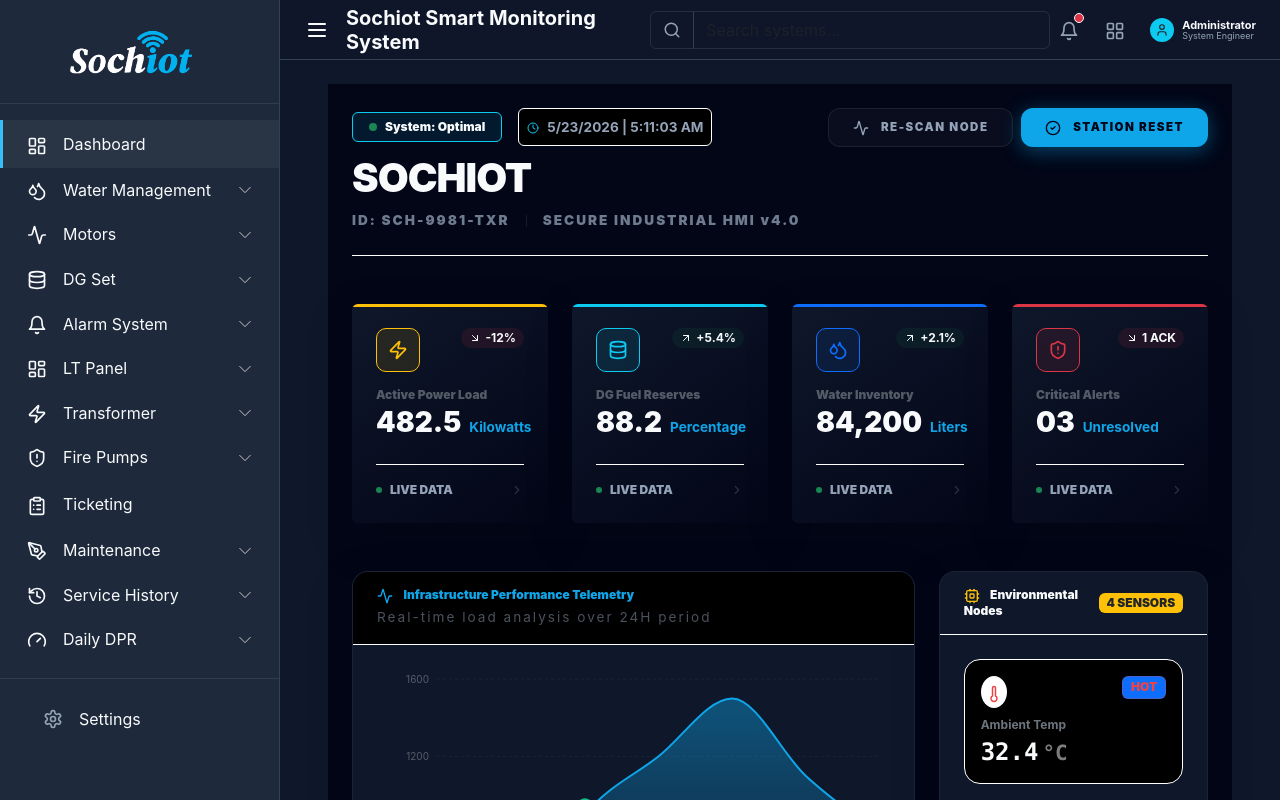
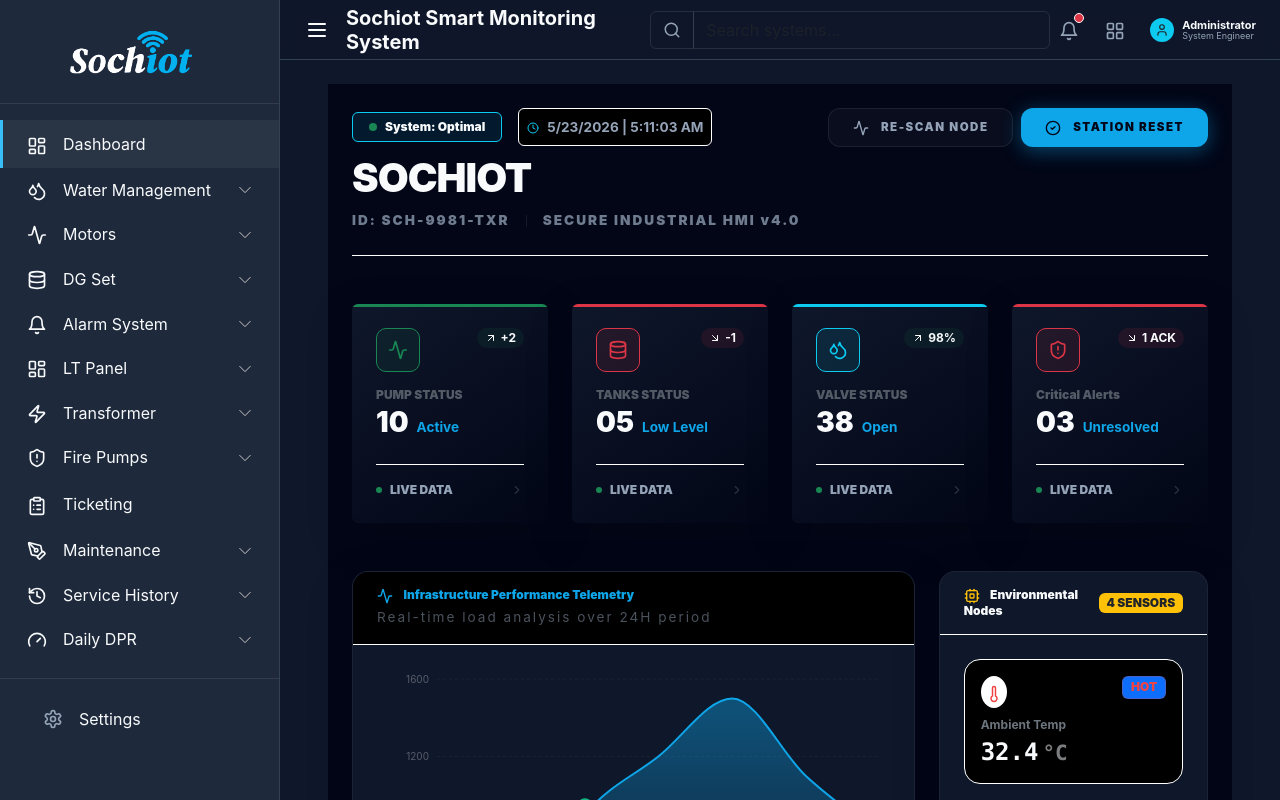
Before and after one commit to sanjay9664/BMS, a React (Vite) app: page /dashboard in a window 1280 px wide. Shown: the top 800 px of the page. Built offline with nearby package versions, Linux system fonts and the light colour scheme; sample sign-in values are in the browser's storage.

Commit message:
dashboade changes

```diff
--- a/src/pages/Dashboard.jsx
+++ b/src/pages/Dashboard.jsx
@@ -34,9 +34,9 @@
 
   const StatusCard = ({ title, value, unit, icon, color, trend, trendValue, path }) => {
     const handleNavigate = () => {
+      if (!path) return; // Disable navigation if path is null
       const userRole = localStorage.getItem('userRole') || 'user';
       if (path === '/settings' && userRole !== 'admin') {
-        // If they try to go to settings but aren't admin, stay here
         return;
       }
       navigate(path);
@@ -114,38 +114,38 @@
       <Row className="g-4 mb-5">
         <Col xl={3} md={6}>
           <StatusCard
-            title="Active Power Load"
-            value="482.5"
-            unit="Kilowatts"
-            icon={<Zap size={20} />}
-            color="warning"
-            trend="down"
-            trendValue="-12%"
-            path="/ticketing"
+            title="PUMP STATUS"
+            value="10"
+            unit="Active"
+            icon={<Activity size={20} />}
+            color="success"
+            trend="up"
+            trendValue="+2"
+            path={null}
           />
         </Col>
         <Col xl={3} md={6}>
           <StatusCard
-            title="DG Fuel Reserves"
-            value="88.2"
-            unit="Percentage"
+            title="TANKS STATUS"
+            value="05"
+            unit="Low Level"
             icon={<Database size={20} />}
-            color="info"
-            trend="up"
-            trendValue="+5.4%"
-            path="/dg-set/overview"
+            color="danger"
+            trend="down"
+            trendValue="-1"
+            path={null}
           />
         </Col>
         <Col xl={3} md={6}>
           <StatusCard
-            title="Water Inventory"
-            value="84,200"
-            unit="Liters"
+            title="VALVE STATUS"
+            value="38"
+            unit="Open"
             icon={<Droplets size={20} />}
-            color="primary"
+            color="info"
             trend="up"
-            trendValue="+2.1%"
-            path="/water-management/overview"
+            trendValue="98%"
+            path={null}
           />
         </Col>
         <Col xl={3} md={6}>
@@ -157,7 +157,7 @@
             color="danger"
             trend="down"
             trendValue="1 ACK"
-            path="/settings"
+            path={null}
           />
         </Col>
       </Row>
--- a/src/pages/WaterManagement/AgTank.jsx
+++ b/src/pages/WaterManagement/AgTank.jsx
@@ -118,10 +118,10 @@
   });
 
   const getTankColor = (type, level, status, valveStatus) => {
-    if (valveStatus === 'CLOSE') return '#71717a'; // Brighter visible gray when supply is closed
+    if (valveStatus === 'CLOSE') return '#71717a'; // Gray inside when closed
     if (status === 'Fault') return '#ef4444';
     if (level < 20) return '#f59e0b';
-    return type === 'DOMESTIC' ? '#38bdf8' : '#10b981';
+    return '#38bdf8'; // Constant Blue inside when open
   };
 
   const handleTankClick = (tank) => {
@@ -215,7 +215,7 @@
                 <div className="tank-assembly-anchor mx-auto position-relative" style={{ width: isFullscreen ? '48px' : '36px' }}>
                   <div
                     className={`tank-vessel ${isFullscreen ? 'vessel-large' : ''} ${tank.valveStatus === 'CLOSE' ? 'vessel-closed-state' : ''} ${tank.status === 'Stopped' ? 'vessel-stopped' : ''}`}
-                    style={{ borderColor: tank.valveStatus === 'OPEN' ? (tank.type === 'DOMESTIC' ? '#38bdf8' : '#10b981') : '#475569' }}
+                    style={{ borderColor: '#475569' }}
                   >
                     <div className="tank-fill" style={{ height: `${tank.level}%`, backgroundColor: getTankColor(tank.type, tank.level, tank.status, tank.valveStatus) }}>
                       <div className="tank-water-wave"></div>
@@ -223,11 +223,12 @@
                   </div>
                   <div className="valve-connector-pipe"></div>
                   <div className={`industrial-valve-node ${tank.valveStatus === 'OPEN' ? 'valve-open' : 'valve-closed'}`}>
-                    <svg width="24" height="24" viewBox="0 0 24 24" fill="none" style={{ filter: tank.valveStatus === 'OPEN' ? 'drop-shadow(0 0 8px rgba(34, 197, 94, 0.8))' : 'drop-shadow(0 0 8px rgba(239, 68, 68, 0.8))' }}>
+                    <svg width="24" height="24" viewBox="0 0 24 24" fill="none">
                       <path d="M4 6L20 18V6L4 18V6Z"
                             fill={tank.valveStatus === 'OPEN' ? '#22c55e' : '#ef4444'}
                             stroke={tank.valveStatus === 'OPEN' ? '#22c55e' : '#ef4444'}
-                            strokeWidth="1" />
+                            strokeWidth="2"
+                            style={{ transition: 'all 0.3s ease', filter: tank.valveStatus === 'OPEN' ? 'drop-shadow(0 0 5px #22c55e)' : 'drop-shadow(0 0 5px #ef4444)' }} />
                       <rect x="11" y="2" width="2" height="6" fill="#94a3b8" />
                       <rect x="9" y="2" width="6" height="1" fill="#94a3b8" />
                     </svg>
```
